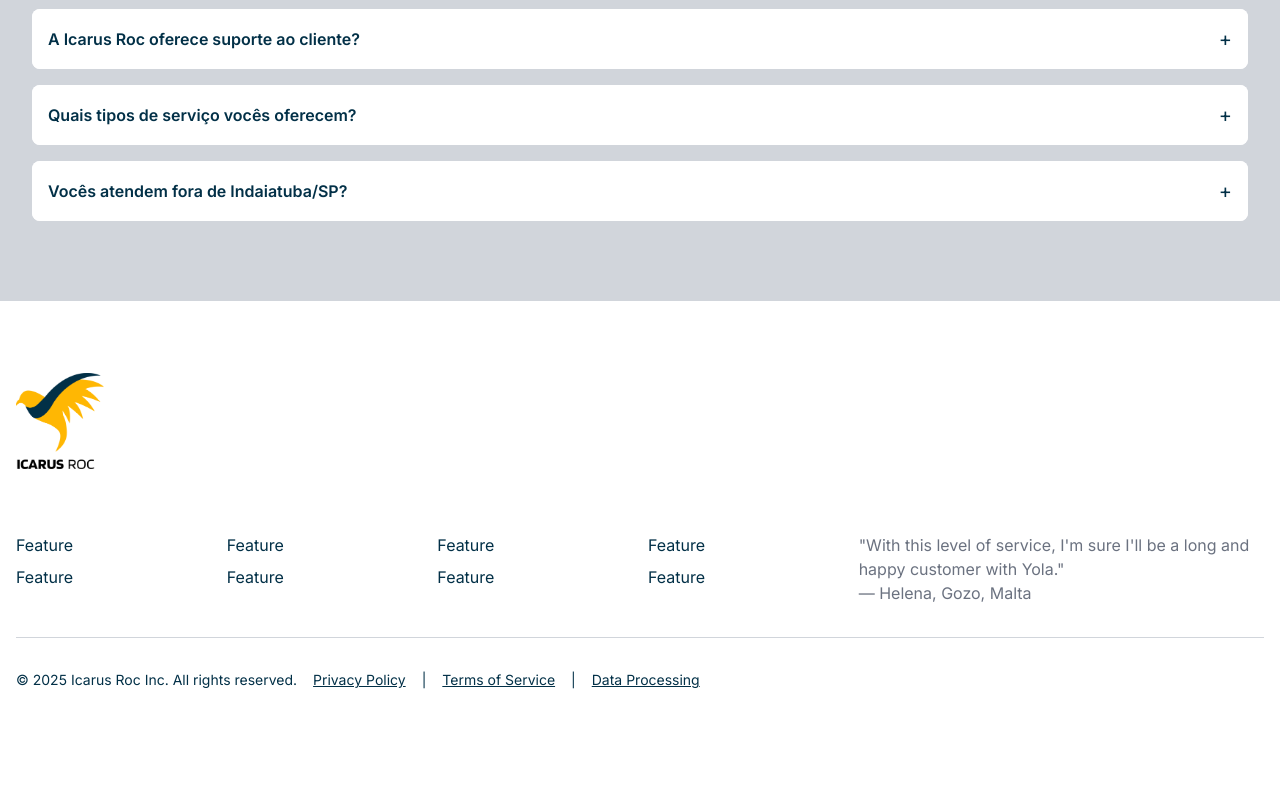
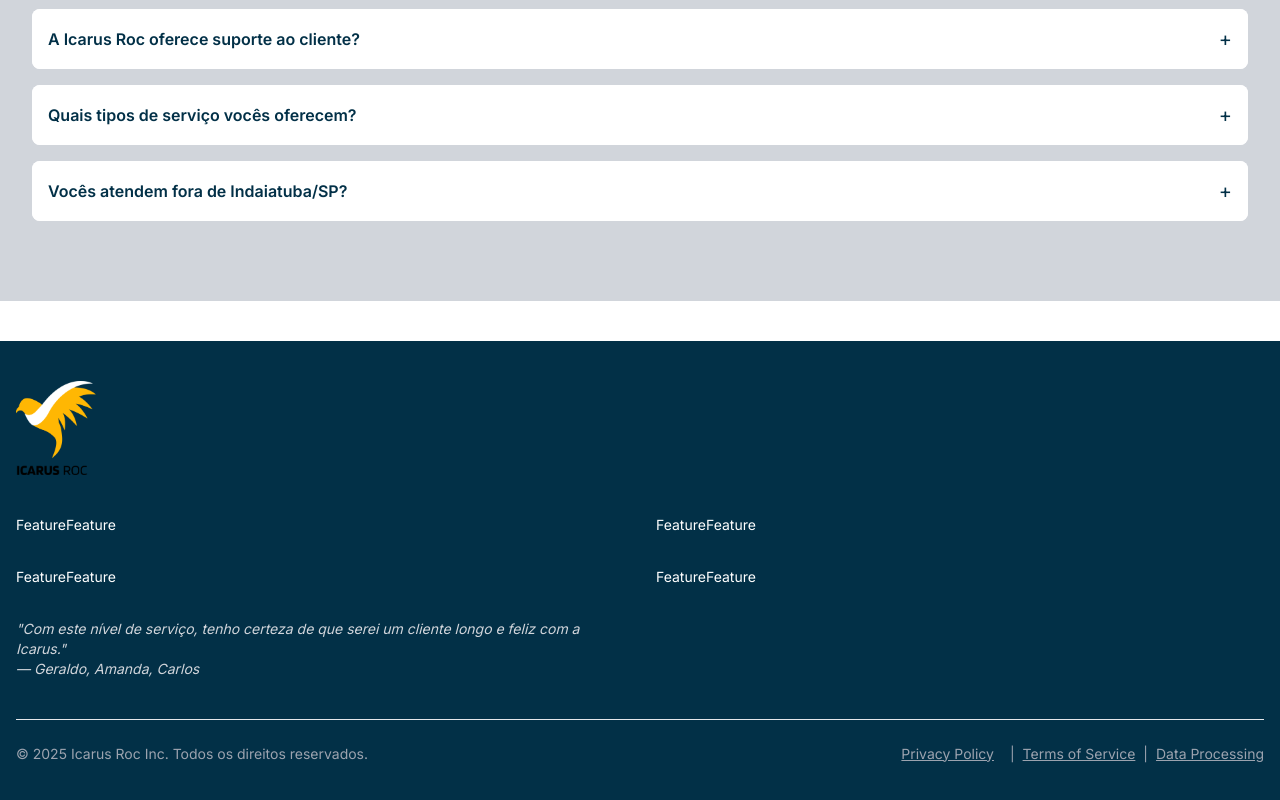
Before and after one commit to ToneRevetler/IcarusRoc, a Next.js app: page / in a window 1280 px wide. Shown: the part 4569-5369 px from the top of the page. Before the commit the page ends 5291 px from the top, so only its background shows below. Built offline with nearby package versions, Linux system fonts and the light colour scheme.

Commit message:
feat: footer layout reworked

```diff
--- a/components/Footer/index.tsx
+++ b/components/Footer/index.tsx
@@ -1,50 +1,62 @@
 export default function Footer() {
     return (
-        <footer className="footer-bg text-white py-8">
-            <section className="container max-w-7xl mx-auto px-4 flex flex-col items-center space-y-8">
+        <footer className="bg-icarus-dark-blue text-white py-10">
+            <div className="max-w-7xl mx-auto px-4 flex flex-col space-y-10">
 
-                {/* Linha 1: Logo alinhada com a primeira coluna */}
-                <div className="w-full flex justify-start">
-                    <img src="/assets/Icarus_Logo_Light.png" alt="Icarus Roc Logo" className="w-22 h-24" />
+                {/* LOGO */}
+                <div className="flex justify-start">
+                    <img src="/assets/Icarus_Logo_Dark.png" alt="Icarus Roc Logo" className="w-20 h-auto" />
                 </div>
 
-                {/* Linha 2: Textos alinhados e espaçados */}
-                <div className="w-full grid grid-cols-6 justify-between gap-4 text-icarus-dark-blue">
-                    <div className="flex flex-col items-start w-full sm:w-1/5">
-                        <a href="#" className="hover:text-gray-500 transition ">Feature</a>
-                        <a href="#" className="hover:text-gray-500 transition  mt-2">Feature</a>
+                {/* GRID DE LINKS E FRASE */}
+                <div className="grid grid-cols-1 sm:grid-cols-2 lg:grid-cols-5 gap-8 text-sm sm:text-base">
+
+                    {/* Coluna 1 */}
+                    <div className="space-y-2">
+                        <a href="#" className="hover:text-gray-400 transition">Feature</a>
+                        <a href="#" className="hover:text-gray-400 transition">Feature</a>
                     </div>
 
-                    <div className="flex flex-col items-start w-full    sm:w-1/5">
-                        <a href="#" className="hover:text-gray-500 transition ">Feature</a>
-                        <a href="#" className="hover:text-gray-500 transition  mt-2">Feature</a>
+                    {/* Coluna 2 */}
+                    <div className="space-y-2">
+                        <a href="#" className="hover:text-gray-400 transition">Feature</a>
+                        <a href="#" className="hover:text-gray-400 transition">Feature</a>
                     </div>
 
-                    <div className="flex flex-col items-start w-full sm:w-1/5">
-                        <a href="#" className="hover:text-gray-500 transition ">Feature</a>
-                        <a href="#" className="hover:text-gray-500 transition  mt-2">Feature</a>
+                    {/* Coluna 3 */}
+                    <div className="space-y-2">
+                        <a href="#" className="hover:text-gray-400 transition">Feature</a>
+                        <a href="#" className="hover:text-gray-400 transition">Feature</a>
                     </div>
 
-                    <div className="flex flex-col items-start w-full sm:w-1/5">
-                        <a href="#" className="hover:text-gray-500 transition ">Feature</a>
-                        <a href="#" className="hover:text-gray-500 transition  mt-2">Feature</a>
+                    {/* Coluna 4 */}
+                    <div className="space-y-2">
+                        <a href="#" className="hover:text-gray-400 transition">Feature</a>
+                        <a href="#" className="hover:text-gray-400 transition">Feature</a>
                     </div>
 
-                    <div className="row-start-1 row-end-2 col-start-5 col-end-7  w-full sm:w-3/5">
-                        <span className="text-gray-500 transition ">"With this level of service, I'm sure I'll be a long and happy customer with Yola."
-                          <br />  — Helena, Gozo, Malta</span>
+                    {/* Coluna 5 - Frase */}
+                    <div className="sm:col-span-2 lg:col-span-1 text-gray-300 italic">
+                        <p>
+                            "Com este nível de serviço, tenho certeza de que serei um cliente longo e feliz com a Icarus."
+                            <br />
+                            — Geraldo, Amanda, Carlos
+                        </p>
                     </div>
                 </div>
 
-                {/* Linha 3: Texto único alinhado ao centro */}
-                <div className="w-full text-left flex gap-4 text-icarus-dark-blue text-sm py-8 border-gray-300 border-t">
-                    © 2025 Icarus Roc Inc. All rights reserved.
-                    <a href="#" className="hover:text-gray-500 underline transition">Privacy Policy</a> |
-                    <a href="#" className="hover:text-gray-500 underline transition">Terms of Service</a> |
-                    <a href="#" className="hover:text-gray-500 underline transition">Data Processing</a>
+                {/* LINHA FINAL */}
+                <div className="flex flex-col sm:flex-row items-start sm:items-center justify-between text-xs sm:text-sm text-gray-400 border-t border-gray-600 pt-6 space-y-2 sm:space-y-0 sm:space-x-4">
+                    <span>© 2025 Icarus Roc Inc. Todos os direitos reservados.</span>
+                    <div className="space-x-2">
+                        <a href="#" className="hover:text-white underline">Privacy Policy</a>
+                        <span>|</span>
+                        <a href="#" className="hover:text-white underline">Terms of Service</a>
+                        <span>|</span>
+                        <a href="#" className="hover:text-white underline">Data Processing</a>
+                    </div>
                 </div>
-
-            </section>
+            </div>
         </footer>
     );
 }
--- a/src/app/globals.css
+++ b/src/app/globals.css
@@ -49,3 +49,7 @@ body {
 html {
   scroll-behavior: smooth;
 }
+
+.footer-bg {
+  background-color: #0a0e2a; /* Azul escuro ou personalizado */
+}
```
